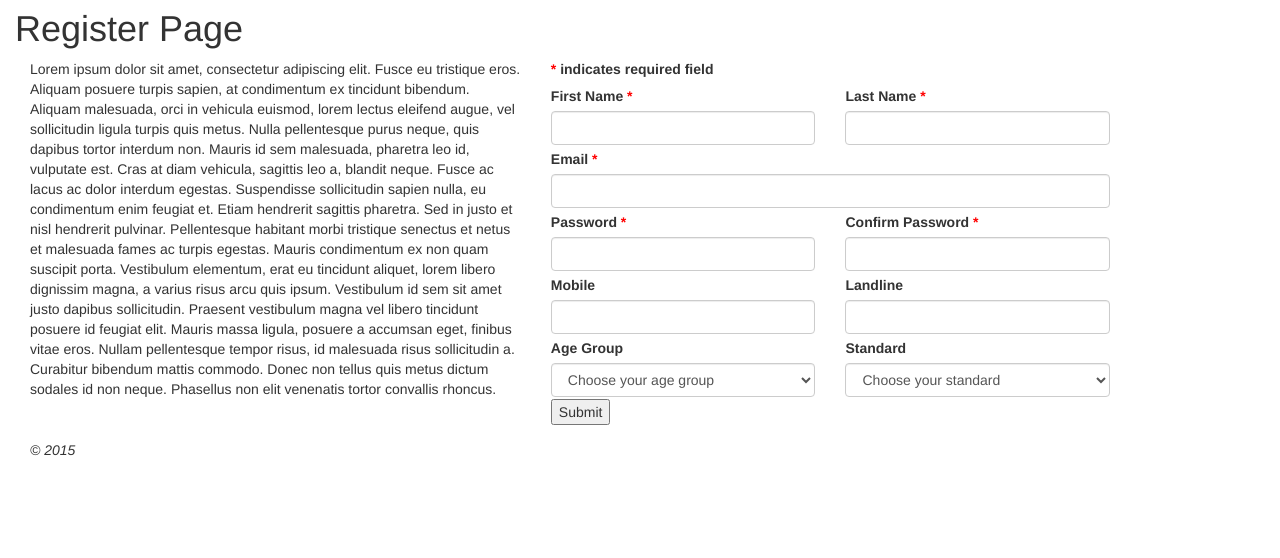
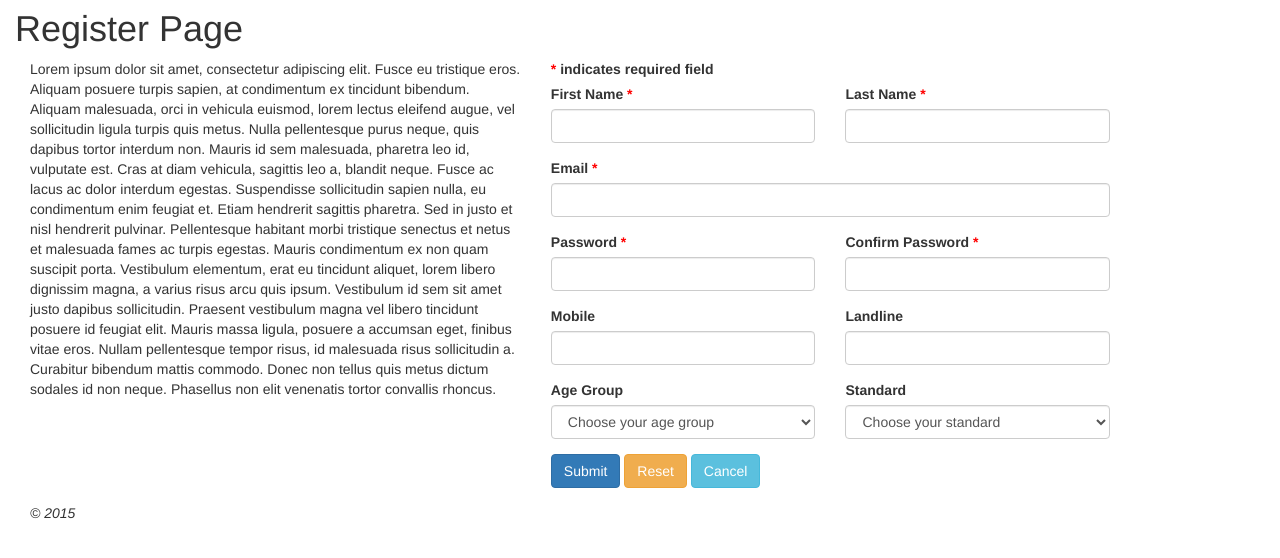
Before and after one commit to Hari96/stour-squashclub, a CodeIgniter app: page /database/model_views/view/register in a window 1280 px wide. Shown: the part 101-659 px from the top of the page. Run offline with CodeIgniter, Linux system fonts and the light colour scheme; data that the repository does not hold is empty.

Commit message:
Most of form on register page completed

```diff
--- a/application/config/routes.php
+++ b/application/config/routes.php
@@ -51,5 +51,5 @@ defined('BASEPATH') OR exit('No direct script access allowed');
 */
 
 //$route['(:any)'] = 'pages/view/$1';
-$route['default_controller'] = 'pages';
+$route['default_controller'] = 'pages/view';
 $route['model_views'] = 'model_views';
--- a/application/views/model_views/register.php
+++ b/application/views/model_views/register.php
@@ -12,7 +12,7 @@
       <form <form action="" method="post">
         <div class="form-group">
           <label class="required-star">indicates required field</label>
-          <div class="row spacing">
+          <div class="row spacing-bottom">
             <div class="col-md-6">
               <label for="inputFirstName" class="required">First Name</label>
               <input type="text" class="form-control" id="inputFirstName" required>
@@ -22,13 +22,13 @@
               <input type="text" class="form-control" id="inputLastName" required>
             </div>
           </div>
-          <div class="row spacing">
+          <div class="row spacing-bottom">
             <div class="col-md-12">
               <label for="inputEmail" class="required">Email</label>
               <input type="email" class="form-control" id="inputEmail" required>
             </div>
           </div>
-          <div class="row spacing">
+          <div class="row spacing-bottom">
             <div class="col-md-6">
               <label for="inputPassword" class="required">Password</label>
               <input type="password" class="form-control" id="inputPassword" required>
@@ -38,7 +38,7 @@
               <input type="password" class="form-control" id="confirmPassword" required>
             </div>
           </div>
-          <div class="row spacing">
+          <div class="row spacing-bottom">
             <div class="col-md-6">
               <label for="inputMobile">Mobile</label>
               <input type="tel" class="form-control" id="inputMobile">
@@ -48,15 +48,15 @@
               <input type="tel" class="form-control" id="inputLandline">
             </div>
           </div>
-          <div class="row spacing">
+          <div class="row spacing-bottom">
             <div class="col-md-6">
               <label for="inputAge">Age Group</label>
               <select name ="age" class="form-control" id="inputAge">
                 <option value="choose">Choose your age group</option>
                 <option value="1">Under 16</option>
-                <option value="2">Over 16 - Under 40</option>
-                <option value="3">Over 40 - Under 60</option>
-                <option value="4">Over 60</option>
+                <option value="2">16 - Under 40</option>
+                <option value="3">40 - Under 60</option>
+                <option value="4">60 or Over 60</option>
               </select>
             </div>
             <div class=col-md-6>
@@ -70,7 +70,11 @@
               </select>
             </div>
           </div>
-          <input type="submit" value="Submit">
+          <div class="spacing-top">
+            <input type="submit" value="Submit" class="btn btn-primary">
+            <input type="reset" value="Reset" class="btn btn-warning">
+            <input type="button" value="Cancel" class="btn btn-info">
+          </div>
         </div>
       </form>
     </section><!--end of form section-->
--- a/assets/css/custom.css
+++ b/assets/css/custom.css
@@ -14,9 +14,11 @@ table, th, td {
   border: 1px solid black;
   border-collapse: collapse;
 }
-.spacing {
-  padding-top: 2px;
-  padding-bottom: 2px;
+.spacing-bottom {
+  margin-bottom: 15px;
+}
+.spacing-top {
+  margin-top: 15px;
 }
 .required::after {
   content: " *";
```
